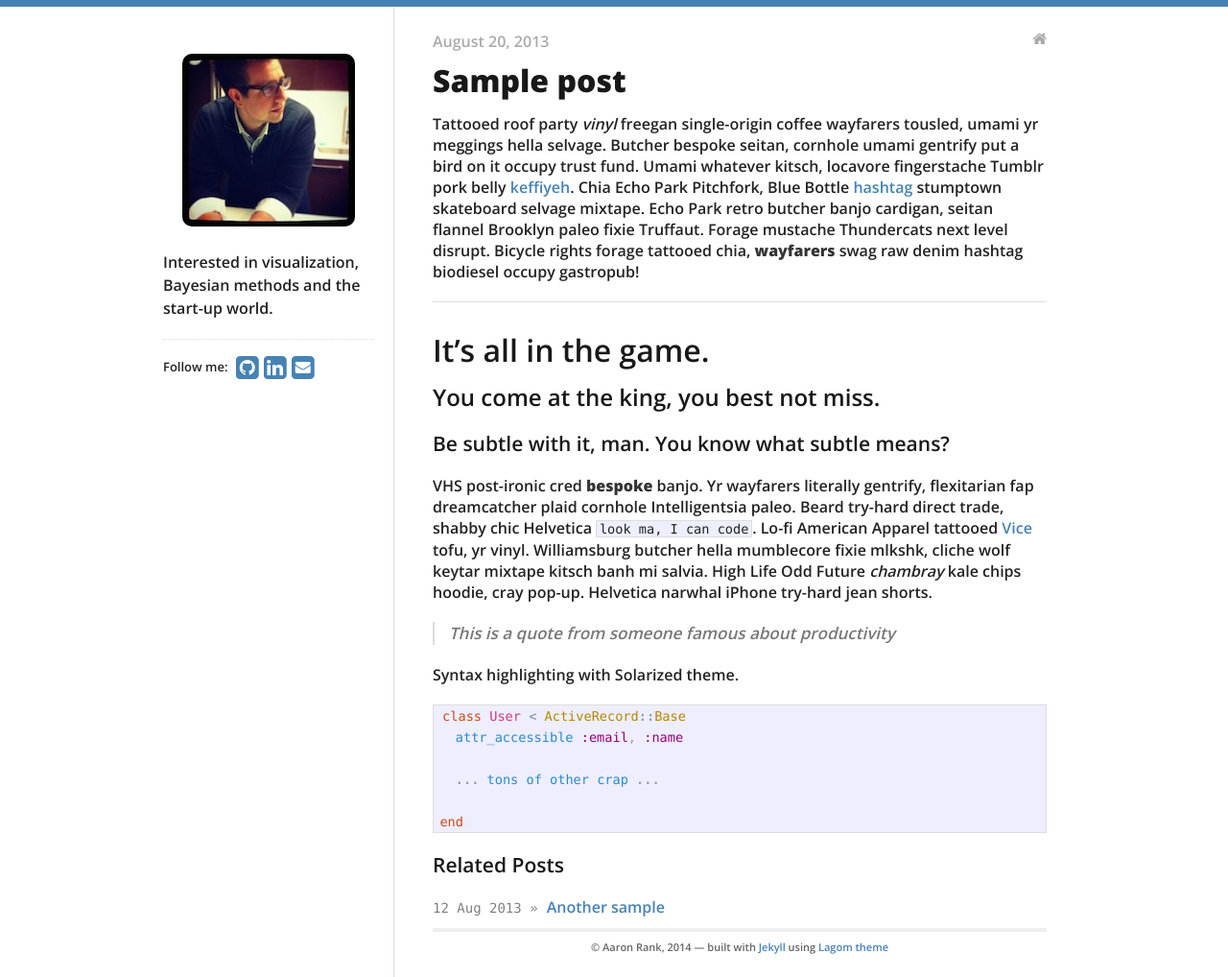
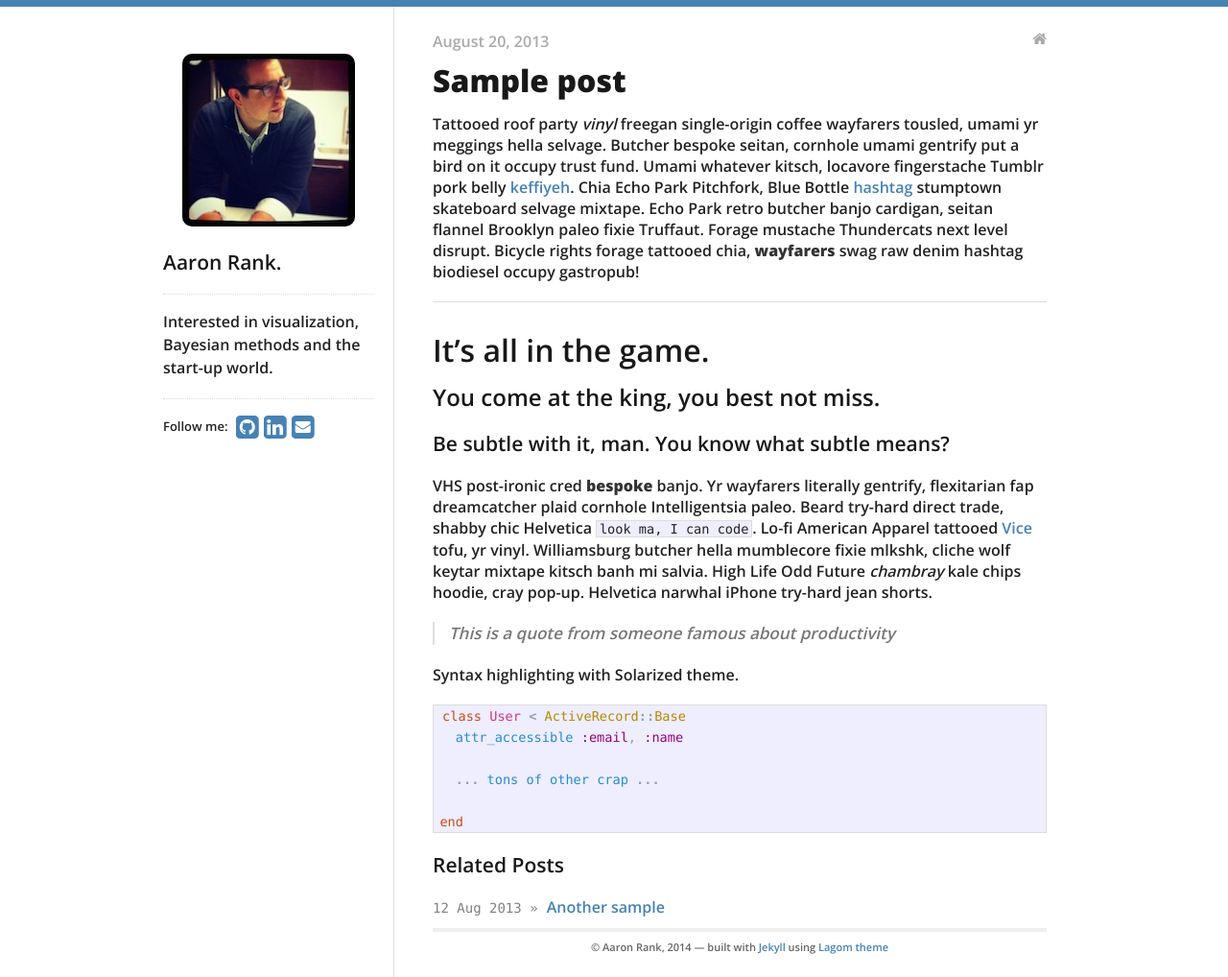
Before and after one commit to rankam/rankam.github.io, a Jekyll site: the page built from _posts/2013-08-20-sample-post.md, in a window 1280 px wide. Shown: the whole page at 96% size. Built offline with Jekyll 4.4.1, drawn with Linux system fonts in a browser that asks for light colours; nearby versions of some CDN libraries.

Commit message:
Update sidebar.html

```diff
--- a/_includes/sidebar.html
+++ b/_includes/sidebar.html
@@ -3,6 +3,8 @@
   <a href="/">
     <img src="/profile.jpeg" id="logo" alt="Blog logo"/>
   </a>
+<h3>{{ site.data.theme.name }}.</h3>
+<hr/>
   <ul>
   <p>Interested in visualization, Bayesian methods and the start-up world.</p>
   <hr/>
```
